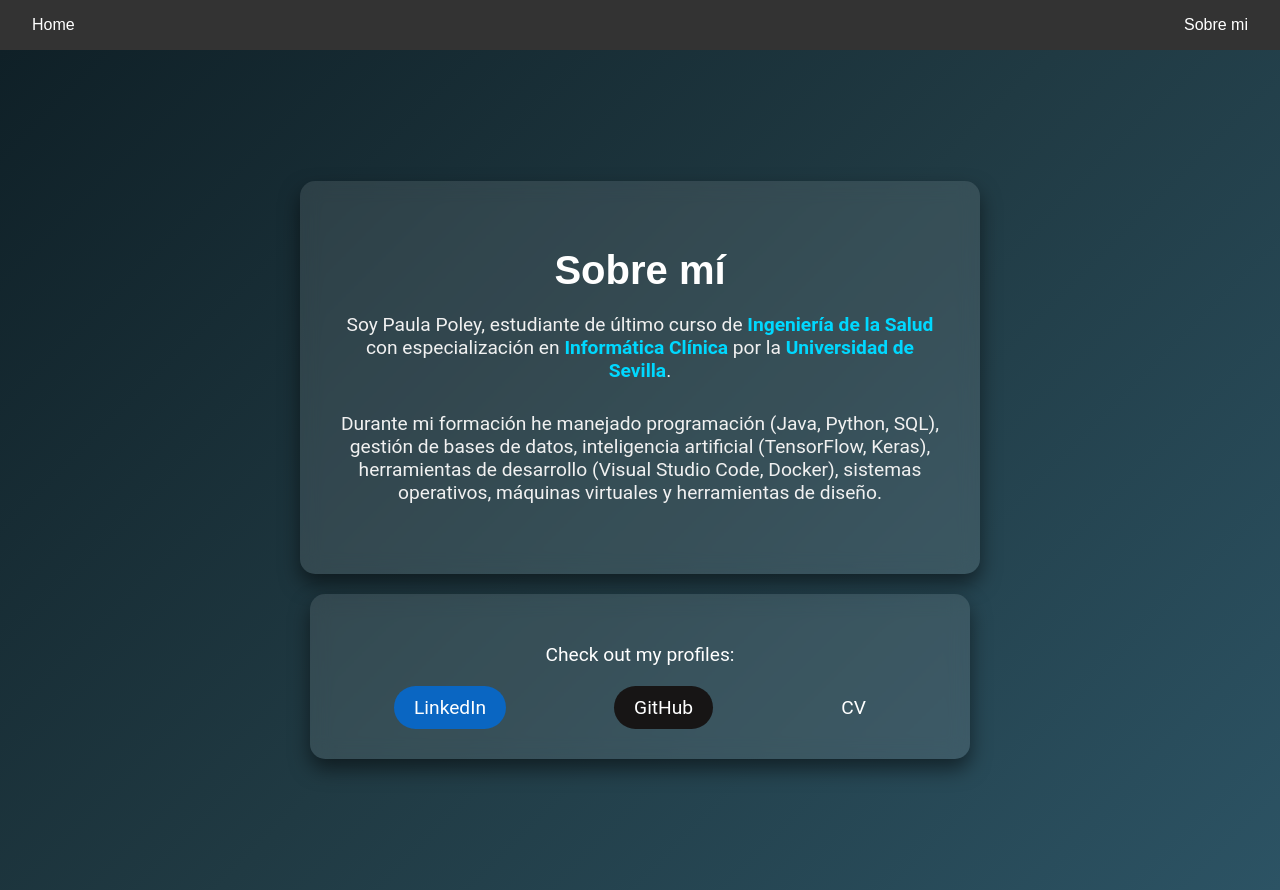
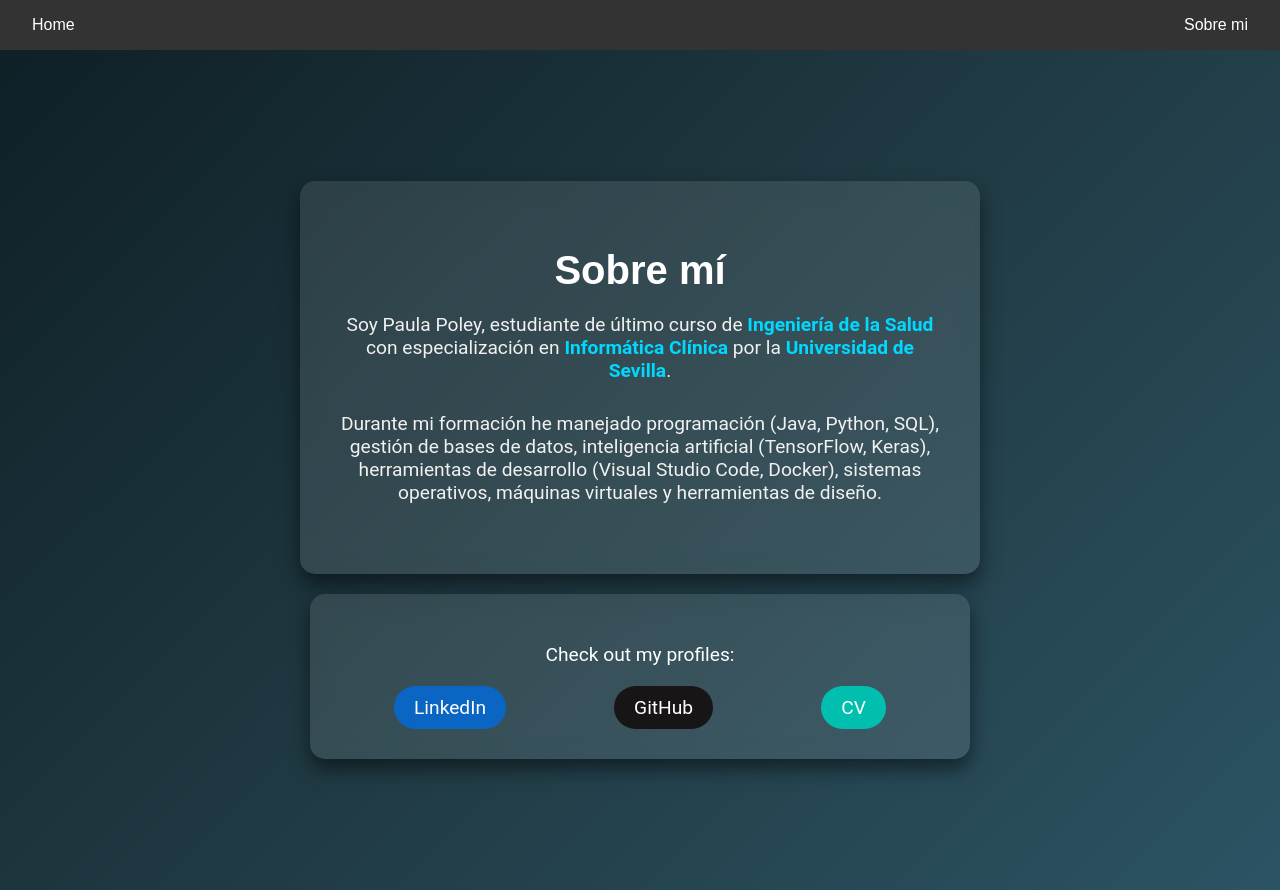
Before and after one commit to paulapoley/portfoliopaulapoley, a React (Create React App) app: page /about in a window 1280 px wide. Built offline with nearby package versions, Linux system fonts and the light colour scheme.

Commit message:
Update About.css

```diff
--- a/src/pages/About.css
+++ b/src/pages/About.css
@@ -90,3 +90,11 @@
 .github:hover {
   background-color: #0d0d0d;
 }
+
+.cv {
+  background-color: #00bfae;
+}
+
+.cv:hover {
+  background-color: #009d89;
+}
```
